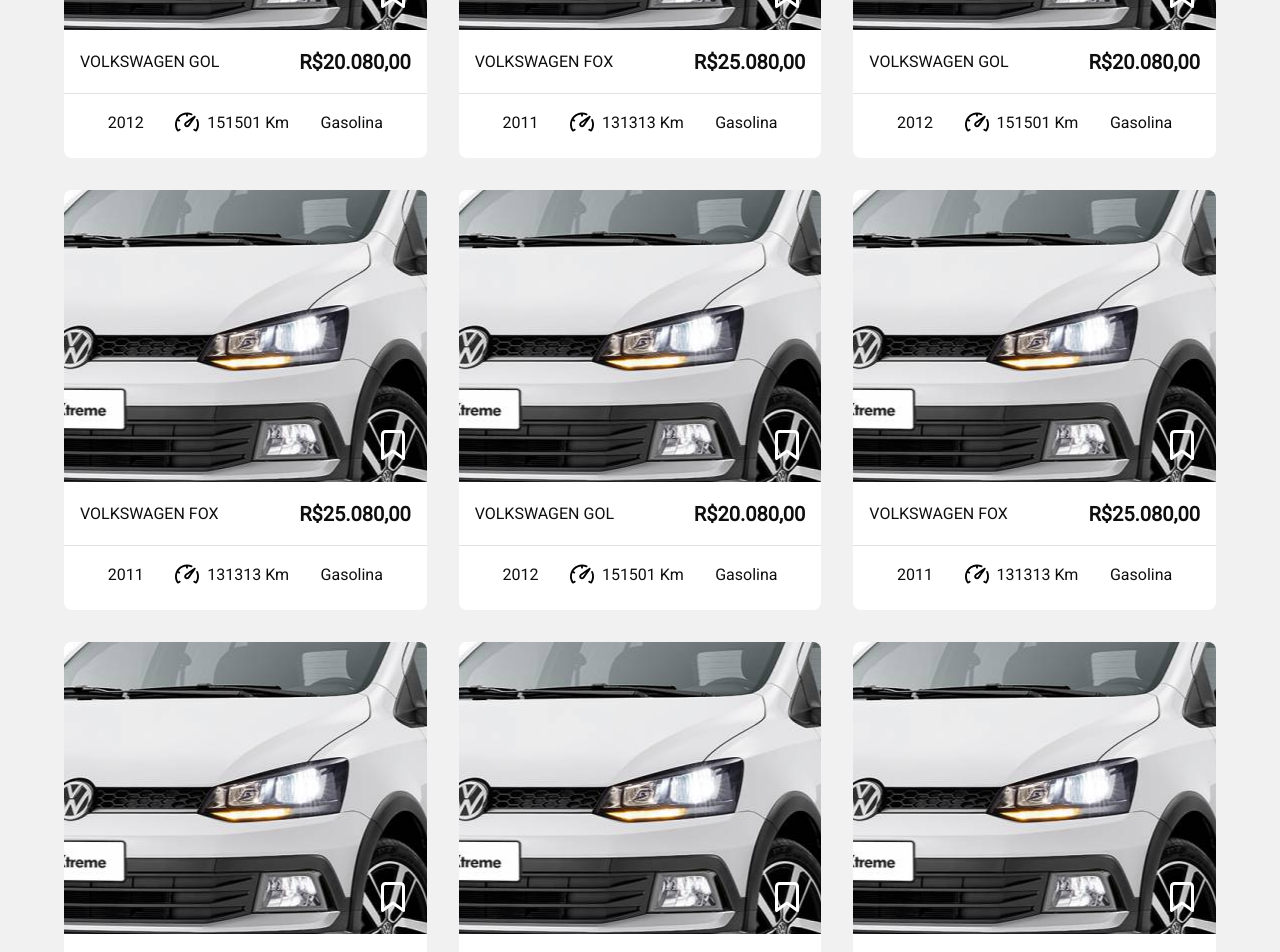
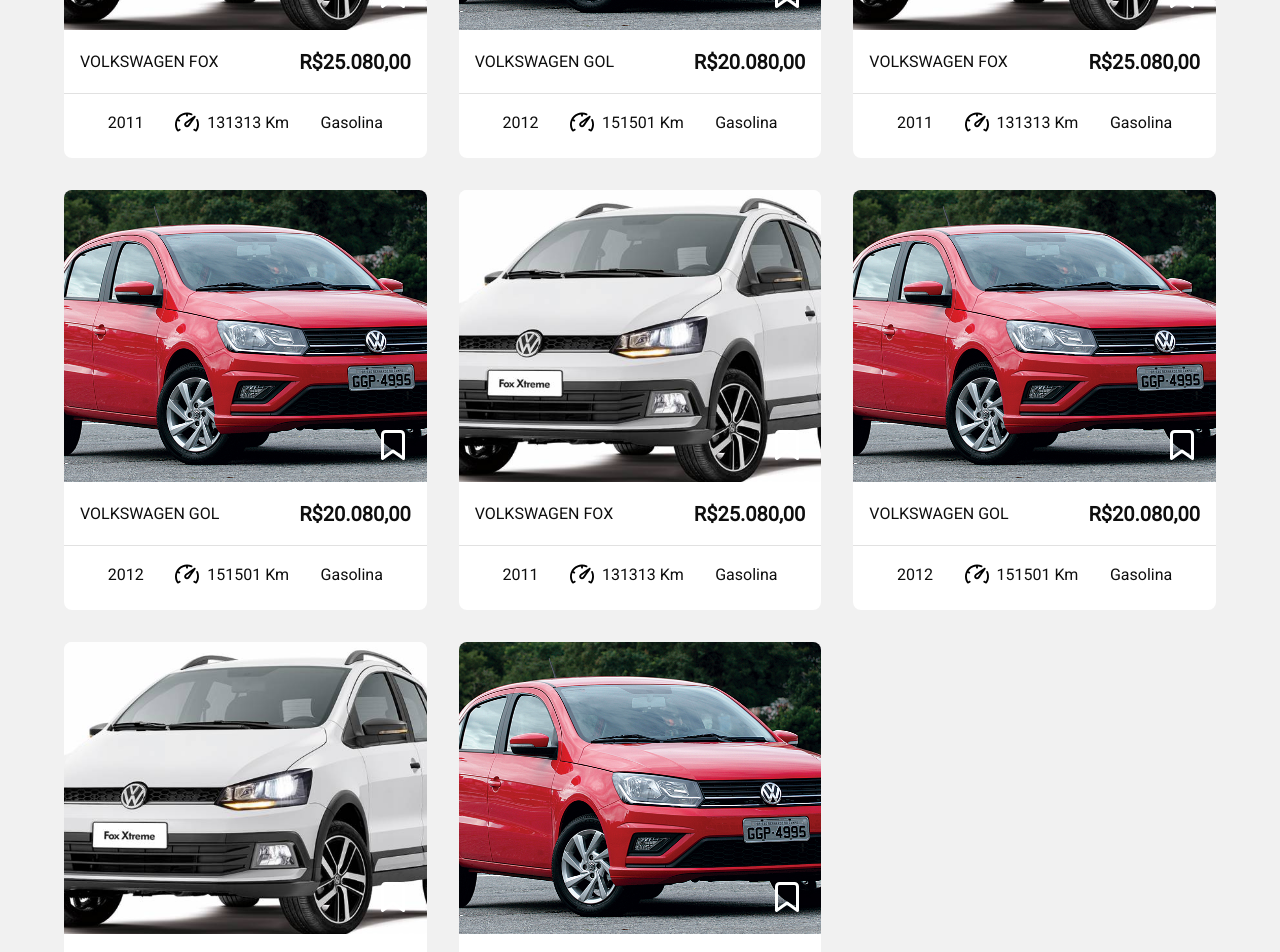
Before and after one commit to hbalardin/amodev-teste, a React (Create React App) app: page / in a window 1280 px wide. Shown: the top 952 px of the page. Built offline with nearby package versions, Linux system fonts and the light colour scheme.

Commit message:
chore: test finished

```diff
--- a/src/components/CarCard/styles.ts
+++ b/src/components/CarCard/styles.ts
@@ -22,6 +22,7 @@ export const Container = styled.div`
 export const ImageContainer = styled.div<ImageContainerProps>`
   flex: 1;
   background: url(${props => props.image}) no-repeat center;
+  background-size: cover;
   border-radius: 0.8rem 0.8rem 0 0;
 
   position: relative;
--- a/src/pages/Home/index.tsx
+++ b/src/pages/Home/index.tsx
@@ -3,7 +3,8 @@ import CarCard from '../../components/CarCard';
 
 import { Container, Content } from './styles';
 
-import CarImg from '../../assets/volkswagen-fox.jpg';
+import FoxImg from '../../assets/volkswagen-fox.jpg';
+import GolImg from '../../assets/volkswagen-gol.jpg';
 
 const Home = (): JSX.Element => {
   return (
@@ -14,91 +15,56 @@ const Home = (): JSX.Element => {
           year="2011"
           km="131313"
           price="R$25.080,00"
-          image={CarImg}
+          image={FoxImg}
         />
         <CarCard
           name="VOLKSWAGEN GOL"
           year="2012"
           km="151501"
           price="R$20.080,00"
-          image={CarImg}
+          image={GolImg}
         />
         <CarCard
           name="VOLKSWAGEN FOX"
           year="2011"
           km="131313"
           price="R$25.080,00"
-          image={CarImg}
+          image={FoxImg}
         />
         <CarCard
           name="VOLKSWAGEN GOL"
           year="2012"
           km="151501"
           price="R$20.080,00"
-          image={CarImg}
+          image={GolImg}
         />
         <CarCard
           name="VOLKSWAGEN FOX"
           year="2011"
           km="131313"
           price="R$25.080,00"
-          image={CarImg}
+          image={FoxImg}
         />
         <CarCard
           name="VOLKSWAGEN GOL"
           year="2012"
           km="151501"
           price="R$20.080,00"
-          image={CarImg}
+          image={GolImg}
         />
         <CarCard
           name="VOLKSWAGEN FOX"
           year="2011"
           km="131313"
           price="R$25.080,00"
-          image={CarImg}
+          image={FoxImg}
         />
         <CarCard
           name="VOLKSWAGEN GOL"
           year="2012"
           km="151501"
           price="R$20.080,00"
-          image={CarImg}
-        />
-        <CarCard
-          name="VOLKSWAGEN FOX"
-          year="2011"
-          km="131313"
-          price="R$25.080,00"
-          image={CarImg}
-        />
-        <CarCard
-          name="VOLKSWAGEN GOL"
-          year="2012"
-          km="151501"
-          price="R$20.080,00"
-          image={CarImg}
-        />
-        <CarCard
-          name="VOLKSWAGEN FOX"
-          year="2011"
-          km="131313"
-          price="R$25.080,00"
-          image={CarImg}
-        />
-        <CarCard
-          name="VOLKSWAGEN GOL"
-          year="2012"
-          km="151501"
-          price="R$20.080,00"
-          image={CarImg}
-        />
-        <CarCard
-          name="VOLKSWAGEN FOX"
-          year="2011"
-          km="131313"
-          price="R$25.080,00"
-          image={CarImg}
+          image={GolImg}
         />
       </Content>
     </Container>
--- a/src/pages/Home/styles.ts
+++ b/src/pages/Home/styles.ts
@@ -12,14 +12,14 @@ export const Container = styled.div`
 export const Content = styled.div`
   width: 90vw;
 
-  @media (min-width: 700px) {
+  @media (min-width: 800px) {
     display: grid;
 
     grid-template-columns: repeat(2, 1fr);
     grid-gap: 3.2rem;
   }
 
-  @media (min-width: 1100px) {
+  @media (min-width: 1200px) {
     display: grid;
 
     grid-template-columns: repeat(3, 1fr);
```
Also changed, not shown: src/assets/volkswagen-gol.jpg (added).
